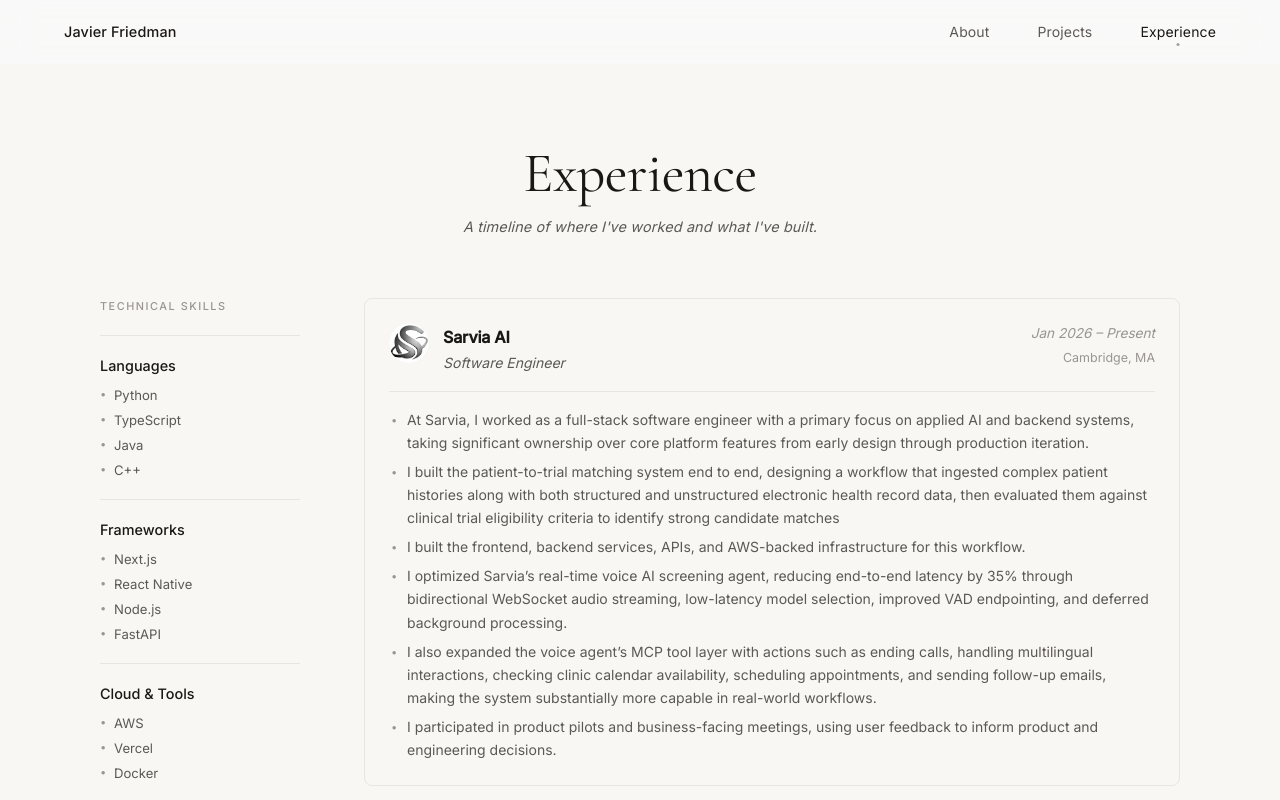
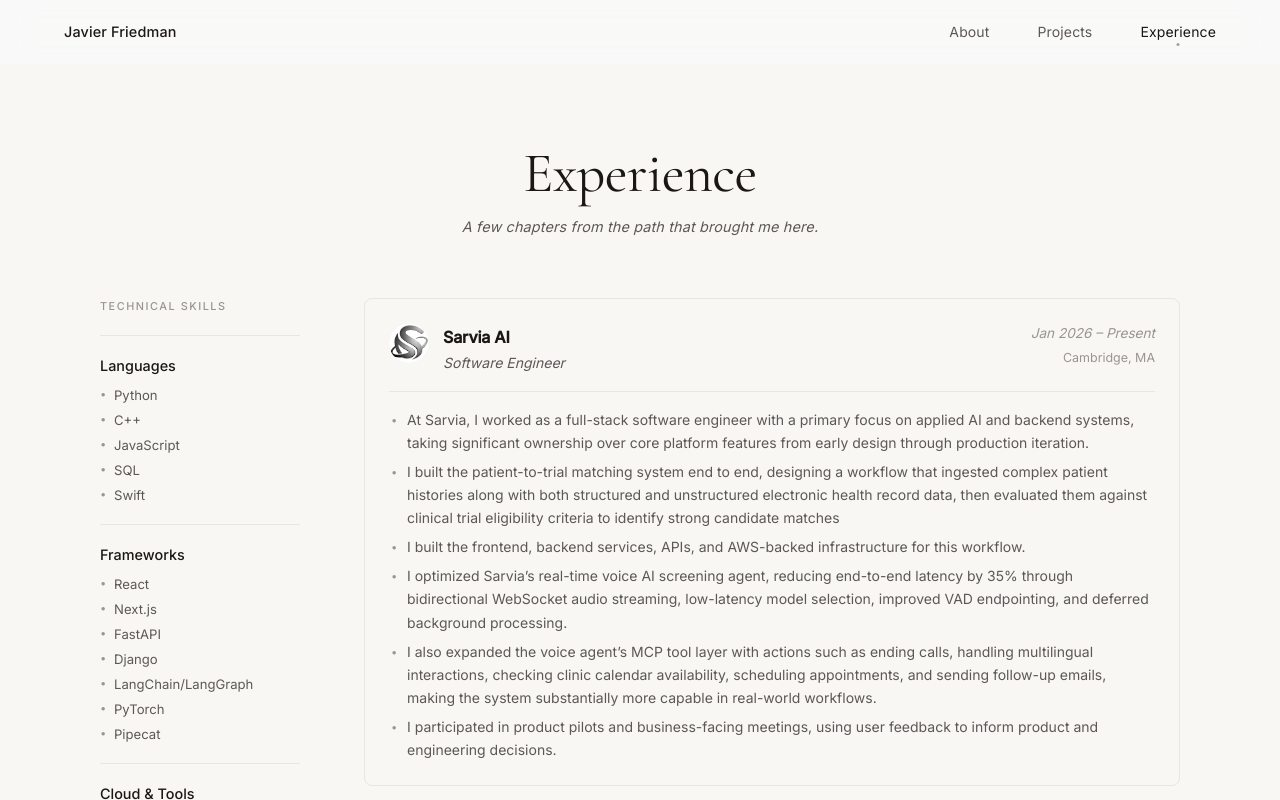
Before and after one commit to javiermfriedman/portfolio, a React (Vite) app: page / in a window 1280 px wide. Both pictures are taken after a click on the button "Experience". Shown: the top 800 px of the page. Built offline with nearby package versions, Linux system fonts and the light colour scheme; a web font is replaced by a local one.

Commit message:
finished expreeicnes and projects

```diff
--- a/src/components/About/About.jsx
+++ b/src/components/About/About.jsx
@@ -81,7 +81,7 @@
 
 const SOCIAL_LINKS = [
   { label: 'GitHub',    href: 'https://github.com/javiermfriedman',                          Icon: GitHubIcon,    external: true  },
-  { label: 'LinkedIn',  href: 'www.linkedin.com/in/javier-friedman-ab08112a9',                     Icon: LinkedInIcon,  external: true  },
+  { label: 'LinkedIn',  href: 'https://www.linkedin.com/in/javier-friedman-ab08112a9',                     Icon: LinkedInIcon,  external: true  },
   { label: 'Goodreads', href: 'https://www.goodreads.com/user/show/181135757-javi-friedman',                       Icon: GoodreadsIcon, external: true  },
   { label: 'Spotify',   href: 'https://open.spotify.com/user/javier.friedman85?si=b04d412187b6427c',               Icon: SpotifyIcon,   external: true  },
   { label: 'Email',     href: 'mailto:hello@javiermfriedman.com',                            Icon: EmailIcon,     external: false },
--- a/src/components/Experience/Experience.jsx
+++ b/src/components/Experience/Experience.jsx
@@ -18,10 +18,10 @@
 import { p } from 'framer-motion/client'
 
 const SKILLS = [
-  { category: 'Languages',     items: ['Python', 'TypeScript', 'Java', 'C++'] },
-  { category: 'Frameworks',    items: ['Next.js', 'React Native', 'Node.js', 'FastAPI'] },
+  { category: 'Languages',     items: ['Python', 'C++', 'JavaScript', 'SQL', 'Swift'] },
+  { category: 'Frameworks',    items: ['React', 'Next.js', 'FastAPI', 'Django', 'LangChain/LangGraph', 'PyTorch', 'Pipecat'] },
   { category: 'Cloud & Tools', items: ['AWS', 'Vercel', 'Docker'] },
-  { category: 'Databases',     items: ['PostgreSQL', 'MongoDB'] },
+  { category: 'Databases',     items: ['PostgreSQL', 'MySQL', 'Supabase', 'Redis'] },
 ]
 
 const EXPERIENCE = [
@@ -44,7 +44,7 @@
   {
     id: 'tufts',
     company: 'Tufts University',
-    role: 'Research Assistant',
+    role: 'AI Research Assistant',
     period: 'Sep 2025 – present',
     location: 'Medford, MA',
     logo: tuftsLogo,
@@ -58,7 +58,7 @@
   {
     id: 'cp',
     company: 'Core Perform',
-    role: 'AI engineer intern',
+    role: 'AI Engineer Intern',
     period: 'Aug 2025 – Dec 2025',
     location: 'Medford, MA',
     logo: cpLogo,
@@ -85,7 +85,7 @@
   {
     id: 'jumbo',
     company: 'Jummbo Code',
-    role: 'Research Assistant',
+    role: 'Full-Stack Engineer',
     period: 'Sep 2023 – May 2024',
     location: 'Medford, MA',
     logo: jumboLogo,
@@ -144,7 +144,7 @@
 
         <div className={styles.header}>
           <h1 className={styles.heading}>Experience</h1>
-          <p className={styles.subtext}>A timeline of where I've worked and what I've built.</p>
+          <p className={styles.subtext}>A few chapters from the path that brought me here.</p>
         </div>
 
         <div className={styles.body}>
--- a/src/components/Projects/Projects.jsx
+++ b/src/components/Projects/Projects.jsx
@@ -14,9 +14,9 @@
     name: 'E.L.A.R.A.',
     headline: 'Enhanced Language Acquisition & Response Agent',
     description:
-      'Built with FastAPI, Twilio, Deepgram, ElevenLabs, OpenAI, and React. Designed for low-latency conversational systems and mission-control style orchestration.',
-    tags: ['FastAPI', 'React', 'Twilio', 'OpenAI', 'Deepgram', 'ElevenLabs'],
-    github: '#',
+        'A full-stack app for deploying configurable voice AI agents on live outbound phone calls, powered by real-time speech-to-text, LLM, and text-to-speech pipelines over WebSockets, with a mission-control UI for launching calls and replaying recordings',
+    tags: ['FastAPI', 'React', 'Twilio', 'Pipecat', 'Deepgram', 'ElevenLabs', 'OpenAI','WebSockets', 'JWT'],
+    github: 'https://github.com/javiermfriedman/E.L.A.R.A',
     image: elaraImg,
   },
   {
@@ -24,9 +24,9 @@
     name: 'D.E.L.P.H.I.',
     headline: 'Daily Elocution & Lexical Processing Heuristic Intelligence',
     description:
-      'An LLM-powered full-stack application designed around ritual, memory, and language learning.',
-    tags: ['React', 'FastAPI', 'LangChain', 'GitHub Actions', 'WhatsApp'],
-    github: '#',
+      'A full-stack word-of-the-day app with a web UI for browsing past words, scheduling upcoming ones (either manually or via an LLM-powered “Oracle” that generates batches), and a daily GitHub Action that delivers each word to WhatsApp',
+    tags: ['LangChain','LangGraph','Supabase', 'FastAPI', 'Uvicorn', 'GitHub Actions', 'Docker','React', 'Twilio'],
+    github: 'https://github.com/javiermfriedman/D.E.L.P.H.I',
     image: delphiImg
   },
   {
@@ -34,39 +34,39 @@
     name: 'J.A.R.V.I.S.',
     headline: 'Just A Rather Very Intelligent System',
     description:
-      'Python/FastAPI backend powered by Pipecat framework. You can spin it up locally with a single terminal alias, speak to it in real time, and have it manage your calendar, inbox, and (soon) send messages on your behalf via Twilio — all through natural conversation',
-    tags: ['Python', 'RAG', 'PostgreSQL', 'FastAPI', 'AWS'],
+      'A personal AI assistant for everyday task handling (calendar, email, and messaging) that you can spin up locally with a cinematic ignition sequence and a voice modeled after J.A.R.V.I.S. from Iron Man 2',
+    tags: ['Pipecat', 'Deepgram', 'OpenAI', 'ElevenLabs', 'Silero', 'RTVI','WebRTC', 'FastAPI','React', 'Vite', 'Google APIs', 'Twilio',],
     github: '#',
     image: jarvisImg
   },
   {
     id: 'falcon',
     name: 'Falcon University',
-    headline: 'A HIPAA-compliant AI system for matching patients to clinical studies.',
+    headline: 'AI-powered university platform',
     description:
-      'Built to ingest structured and unstructured medical data and determine trial eligibility with high accuracy.',
-    tags: ['Python', 'RAG', 'PostgreSQL', 'FastAPI', 'AWS'],
-    github: '#',
+      'A university-facing system where staff define and maintain academic program requirements, students engage in guided conversations with an AI agent to explore programs and assess eligibility, and staff review both programs and eligibility conversations from a centralized platform',
+    tags: ['Django', 'Gunicorn', 'PostgreSQL', 'LangGraph', 'LangChain','LangSmith', 'pypdf','Pydantic','React', 'Vite', 'Docker','OpenAI API'],
+    github: 'https://github.com/javiermfriedman/Falcon_University',
     image: falconImg
   },
   {
     id: 'chipking',
     name: 'ChipKing',
-    headline: 'A platform for managing and optimizing chip designs.',
+    headline: 'Who is the best poker player? An app to find out.',
     description:
-      'Built with React and Node.js, ChipKing provides a comprehensive solution for chip design and optimization.',
-    tags: ['React', 'Node.js', 'Python', 'FastAPI', 'AWS'],
-    github: '#',
+      'An iOS app for tracking poker series over time: you run multiple series, add players, log games and buy-ins, and see standings and how performance changes.',
+    tags: ['Swift', 'iOS', 'App Store Connect', 'SwiftUI', 'UIKit', 'PhotosUI', 'Codable','Xcode', 'MVVM'],
+    github: 'https://github.com/javiermfriedman/ChipKing',
     image: chipkingIMg
   },
   {
     id: 'gtzan',
     name: 'Song Genre Classifier',
-    headline: 'A platform for managing and optimizing chip designs.',
+    headline: 'Deep learning + music = the future',
     description:
-      'Built with React and Node.js, ChipKing provides a comprehensive solution for chip design and optimization.',
-    tags: ['React', 'Node.js', 'Python', 'FastAPI', 'AWS'],
-    github: '#',
+      'A Convolutional Neural Network trained on the GTZAN dataset (30-second song clips) to predict music genre',
+    tags: ['TensorFlow(Keras)', 'Adam', 'scikit-learn', 'Librosa', 'NumPy', 'Pandas', 'Matplotlib', 'Seaborn', 'Supervised learning', 'Regularization'],
+    github: 'https://github.com/javiermfriedman/SongGenreClassifier',
     image: gtzanImg
   },
   {
@@ -74,13 +74,12 @@
     name: 'Song of the Day',
     headline: 'A platform for discovering and sharing daily music recommendations.',
     description:
-      'Built with React and Node.js, SOTD provides a comprehensive solution for music discovery and sharing.',
-    tags: ['React', 'Node.js', 'Python', 'FastAPI', 'AWS'],
-    github: '#',
+      'An iOS application (and home-screen widget) that presents one featured track per day with links to open it on major streaming platforms, supported by a backend with tooling and automation to ingest, store, and maintain the catalog over time.',
+    tags: ['SwiftUI', 'UIKit', 'Foundation', 'WidgetKit', 'Python', 'Supabase', 'Pandas', 'Supabase', 'Spotify Web API', 'GitHub Actions'],
+    github: 'https://github.com/javiermfriedman/SOTD',
     image: sotdImg
   }
 ]
-
 export default function Projects() {
   return (
     <section className={styles.projects}>
```
Also changed, not shown: 1 other file (tests, documents, lock files or other folders).
